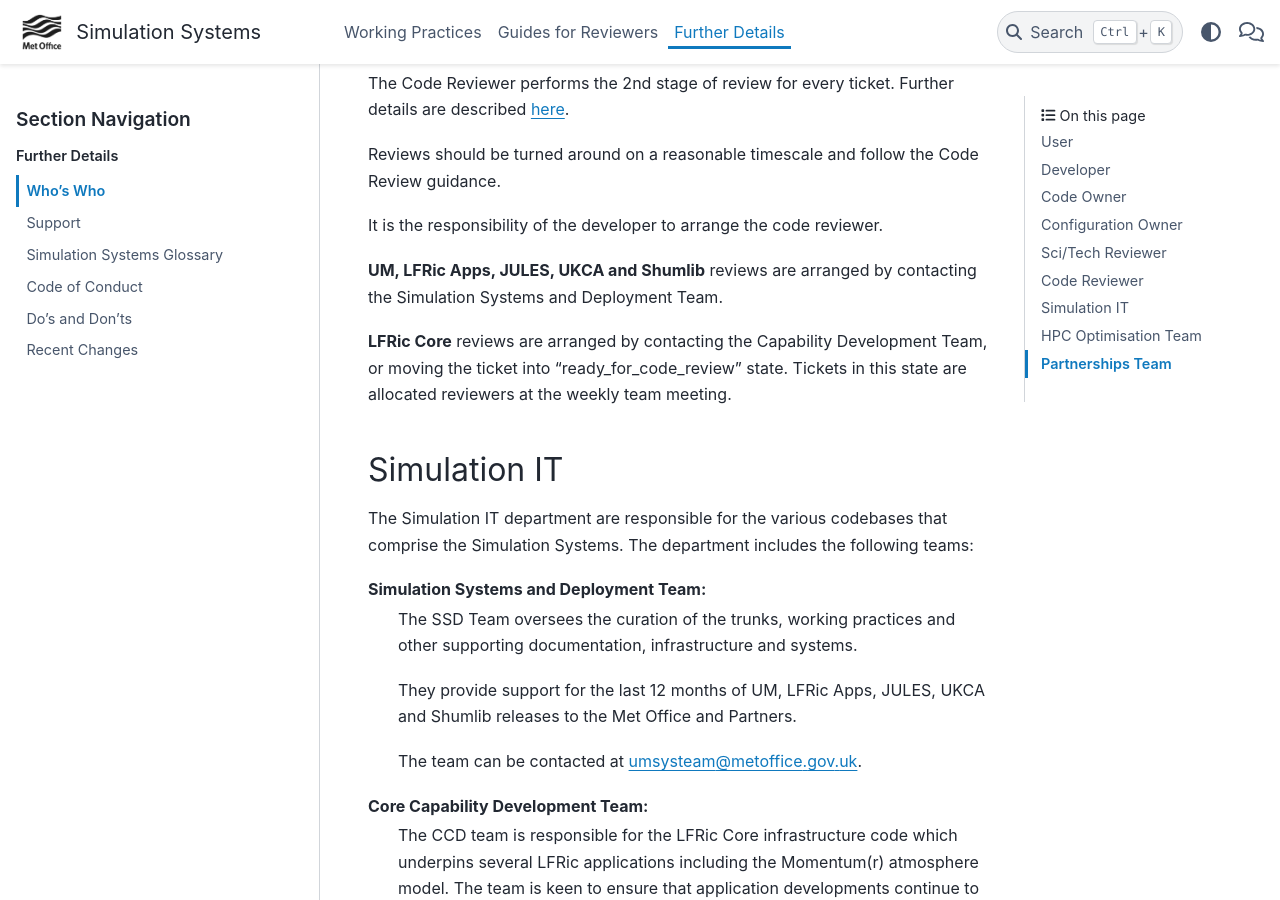
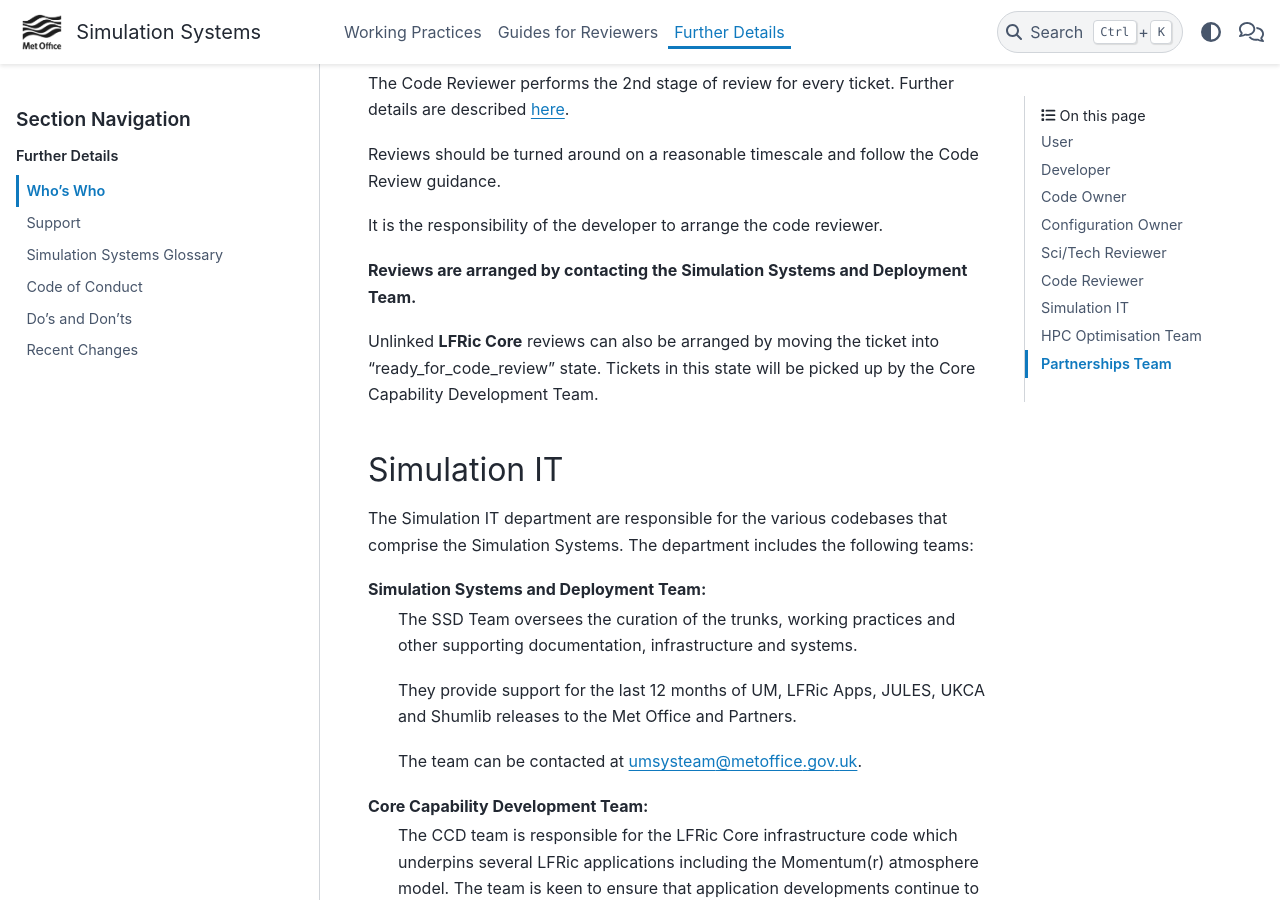
Before and after one commit to MetOffice/simulation-systems, a Sphinx documentation site: the page built from source/FurtherDetails/who.rst, in a window 1280 px wide and 900 px high, scrolled down 2338 px. Built offline with Sphinx 7.4.7 and the PyData theme 0.15.4, drawn with Linux system fonts in a browser that asks for light colours.

```diff
--- a/source/FurtherDetails/who.rst
+++ b/source/FurtherDetails/who.rst
@@ -94,12 +94,11 @@
 
 It is the responsibility of the developer to arrange the code reviewer.
 
-**UM, LFRic Apps, JULES, UKCA and Shumlib** reviews are arranged by contacting
-the Simulation Systems and Deployment Team.
+**Reviews are arranged by contacting the Simulation Systems and Deployment Team.**
 
-**LFRic Core** reviews are arranged by contacting the Capability Development Team,
-or moving the ticket into "ready_for_code_review" state. Tickets in this state
-are allocated reviewers at the weekly team meeting.
+Unlinked **LFRic Core** reviews can also be arranged by moving the ticket into
+"ready_for_code_review" state. Tickets in this state will be picked up by the
+Core Capability Development Team.
 
 .. _simIT:
 
--- a/source/Reviewers/scitechreview.rst
+++ b/source/Reviewers/scitechreview.rst
@@ -20,7 +20,8 @@
 
 * Ensure that the code has no unwanted side-effects
 
-* Ensure that the code is written to the standards laid out in `UMDP3 <https://code.metoffice.gov.uk/doc/um/latest/papers/umdp_003.pdf>`_.
+* Ensure that the code is written to the standards laid out in `UMDP3 <https://code.metoffice.gov.uk/doc/um/latest/papers/umdp_003.pdf>`_
+  or `LFRic Coding Styles <https://code.metoffice.gov.uk/trac/lfric/wiki/LFRicTechnical/CodingStandards>`_.
 
 * Make sure that the in-line documentation is accurate and sufficient.
 
```
Also changed, not shown: source/Reviewers/codereview.rst (+7 -3 lines), source/WorkingPractices/reviews.rst (+8 -0 lines).
